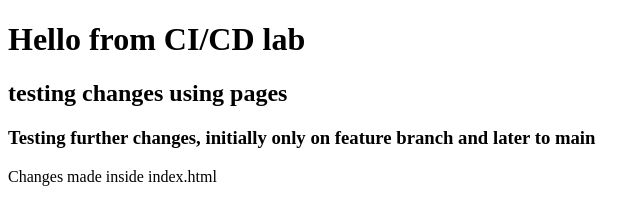
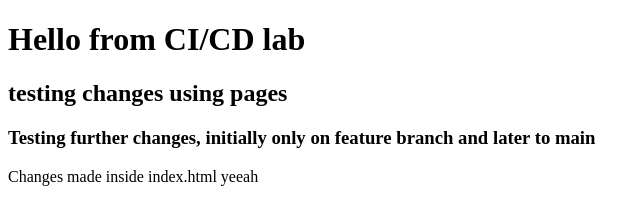
Before and after one commit to ADVAITH-S-DEV/Jenkins-demo, a website: page index.html in a window 1280 px wide. Shown: the full height of the page, 0-640 px from the left. Drawn offline with Linux system fonts and the light colour scheme.

Commit message:
Update paragraph text in index.html

```diff
--- a/index.html
+++ b/index.html
@@ -5,7 +5,7 @@
     <h1 id="greeting">Hello from CI/CD lab</h1>
     <h2> testing changes using pages </h2>
     <h3> Testing further changes, initially only on feature branch and later to main</h3>
-	<p>Changes made inside index.html</p>
+	<p>Changes made inside index.html yeeah</p>
     <script src="main.js"></script>
   </body>
 </html>
```
